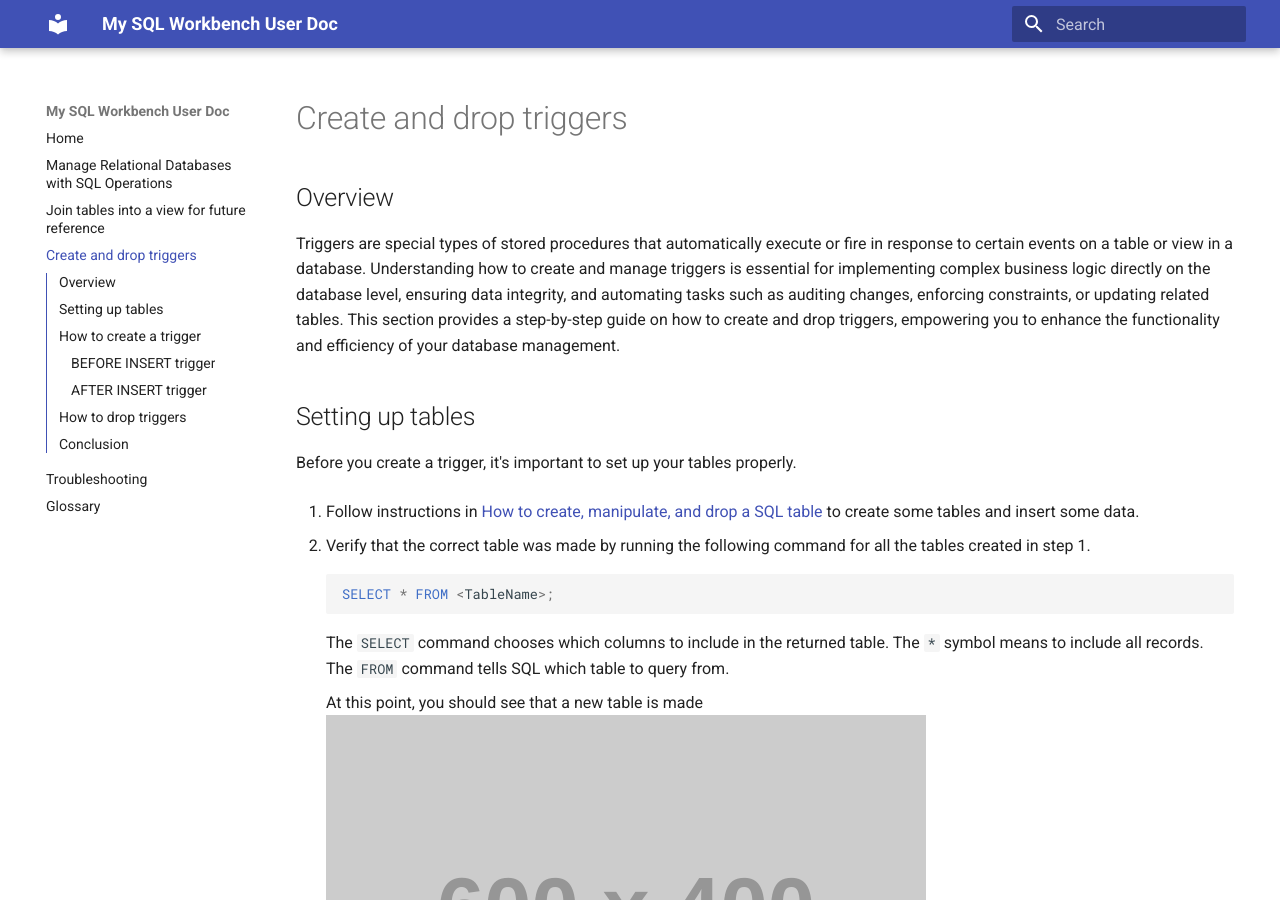
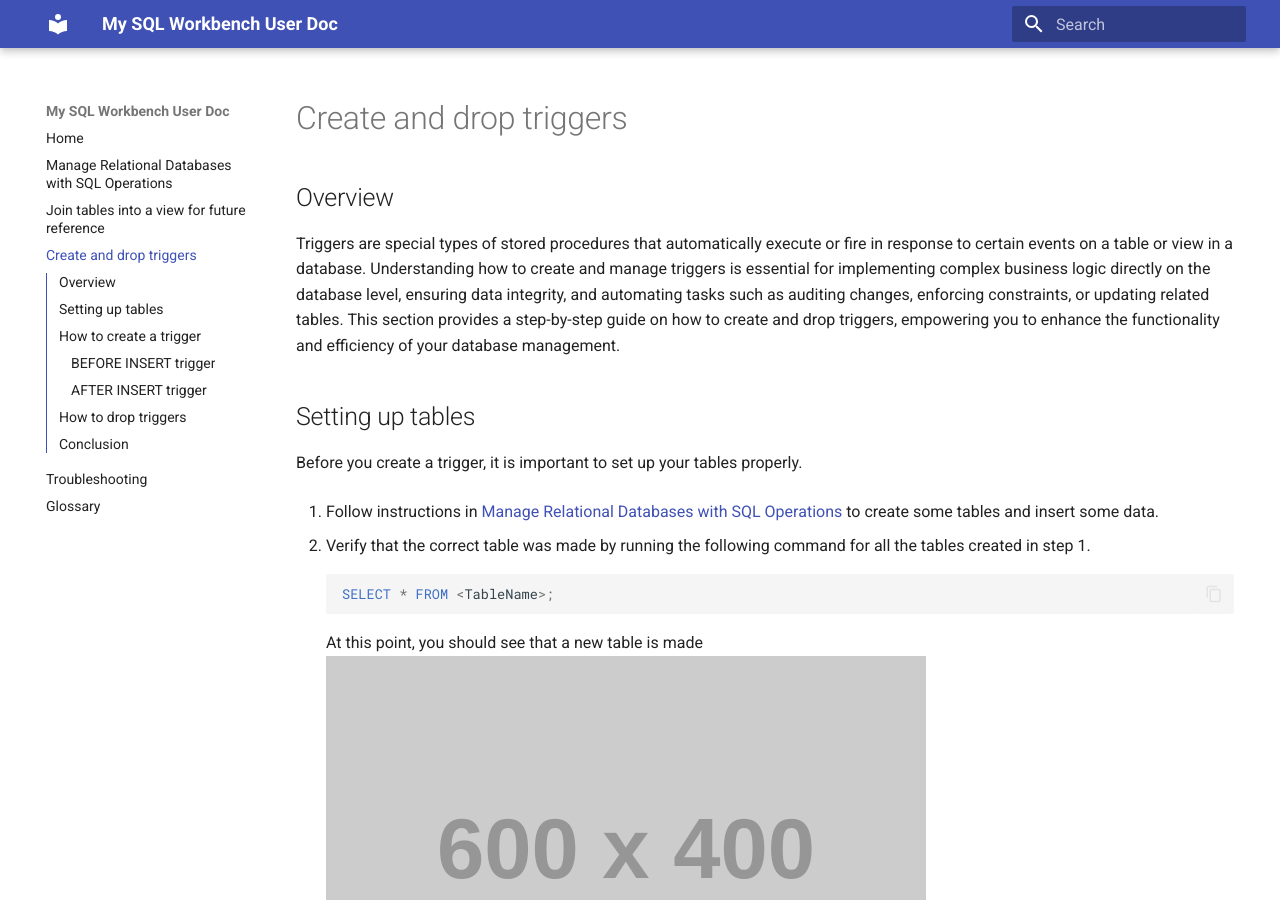
Before and after one commit to izcheung/mySQLWorkBenchUserDoc, an MkDocs documentation site: the page built from docs/task3.md, in a window 1280 px wide and 900 px high. Built offline with MkDocs 1.6.1 and Material for MkDocs 9.7.7, drawn with Linux system fonts in a browser that asks for light colours; some of the changed text lies outside the part shown.

Commit message:
Add styling

````diff
--- a/docs/task3.md
+++ b/docs/task3.md
@@ -5,16 +5,15 @@
 
 
 ## Setting up tables
-Before you create a trigger, it's important to set up your tables properly.
+Before you create a trigger, it is important to set up your tables properly.
 
-1. Follow instructions in [How to create, manipulate, and drop a SQL table](task1.md){:target="_blank"} to create some tables and insert some data.
+1. Follow instructions in [Manage Relational Databases with SQL Operations](task1.md){:target="_blank"} to create some tables and insert some data.
 
 
 2. Verify that the correct table was made by running the following command for all the tables created in step 1.
     ``` sql
     SELECT * FROM <TableName>;
     ```
-    The ```SELECT``` command chooses which columns to include in the returned table. The ```*``` symbol means to include all records. The ```FROM``` command tells SQL which table to query from.
 
     At this point, you should see that a new table is made
     ![Image title](https://dummyimage.com/600x400/eee/aaa)
@@ -70,7 +69,7 @@
     VALUES (NEW.<ForeignKeyValue>, NOW());
     ```
     !!! note
-        For this example, ensure you have created a log table named `<LogTableName>` alongside your main table `<TableName>`. For guidance on creating a new table, please refer to [How to create, manipulate, and drop a SQL table](task1.md){:target="_blank"}.
+        For this example, ensure you have created a log table named `<LogTableName>` alongside your main table `<TableName>`. For guidance on creating a new table, please refer to [Manage Relational Databases with SQL Operations](task1.md){:target="_blank"}.
 
 2. Examine the trigger by performing the action it's designed to respond to on the specified table.
 
--- a/mkdocs.yml
+++ b/mkdocs.yml
@@ -6,6 +6,7 @@
     - navigation.sections
     - navigation.top
     - toc.integrate
+    - content.code.copy
 
 markdown_extensions:
   - pymdownx.highlight:
````
Also changed, not shown: docs/index.md (+3 -1 lines), docs/task1.md (+5 -5 lines).
